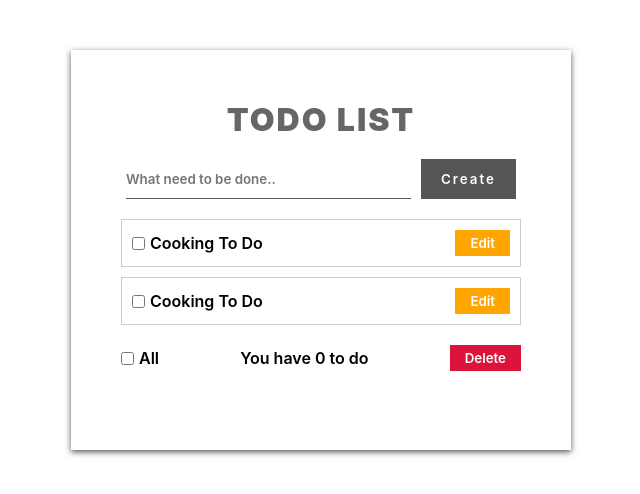
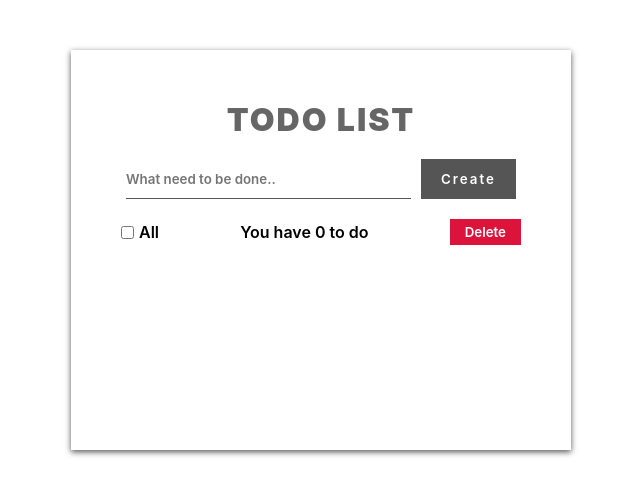
Before and after one commit to Mehdih77/Todo-With-Filter, a React (Create React App) app: page / in a window 1280 px wide. Shown: the top 494 px of the page, without its empty margins (319-959 px from the left). Built offline with nearby package versions, Linux system fonts and the light colour scheme.

Commit message:
complete part of Add & Check todos

```diff
--- a/src/App.js
+++ b/src/App.js
@@ -2,16 +2,19 @@ import './App.css';
 import Footer from './components/Footer';
 import FormInput from './components/FormInput';
 import List from './components/List';
+import TodoProvider from './context/TodoProvider';
 
 function App() {
-  return (
-    <div className="App">
-    <h1>ToDo List</h1>
-      <FormInput />
-      <List />
-      <Footer />
-    </div>
-  );
+    return (
+        <TodoProvider>
+            <div className="App">
+                <h1>ToDo List</h1>
+                <FormInput/>
+                <List/>
+                <Footer/>
+            </div>
+        </TodoProvider>
+    );
 }
 
 export default App;
--- a/src/components/FormInput.js
+++ b/src/components/FormInput.js
@@ -1,8 +1,22 @@
+import { useState } from "react";
+import { useTodoContext } from "../context/TodoProvider";
+
 export default function FormInput() {
+
+    const [name, setName] = useState('');
+    const [todos,setTodos] = useTodoContext();
+
+    const handleSubmitTodo = (e) => {
+        e.preventDefault();
+        setTodos([...todos, {name, complete: false, id: Math.random().toFixed(2)}]);
+        setName('');
+    }
+
     return (
-        <form autoComplete='off'>
+        <form autoComplete='off' onSubmit={handleSubmitTodo}>
             <input type="text" name='todos' id='todos'
-            required placeholder='What need to be done..' />
+            required placeholder='What need to be done..'
+            value={name} onChange={(e) => setName(e.target.value.toLowerCase())} />
             <button type='submit'>Create</button>
         </form>
     )
--- a/src/components/List.js
+++ b/src/components/List.js
@@ -1,20 +1,31 @@
+import {useTodoContext} from "../context/TodoProvider";
+import ListItem from "./ListItem";
+
 export default function List() {
+
+    const [todos,setTodos] = useTodoContext();
+
+    // for checking complete, true OR false
+    const checkComplete = (id) => {
+        const newTodos = [...todos];
+        newTodos.forEach(todo => {
+            if (todo.id === id) {
+                todo.complete = !todo.complete
+            }
+        });
+        setTodos(newTodos);
+    }
+
+
     return (
         <ul>
-            <li>
-                <label htmlFor="">
-                    <input type="checkbox" id="" />
-                    Cooking to Do
-                </label>
-                <button>Edit</button>
-            </li>
-            <li>
-                <label htmlFor="">
-                    <input type="checkbox" id="" />
-                    Cooking to Do
-                </label>
-                <button>Edit</button>
-            </li>
+            {todos.map(todo => (
+                <ListItem
+                    todo={todo}
+                    id={todo.id}
+                    key={todo.id}
+                    checkComplete={checkComplete}
+            />))}
         </ul>
     )
 }
--- /dev/null
+++ b/src/components/ListItem.js
@@ -0,0 +1,17 @@
+export default function ListItem({todo, id,checkComplete}) {
+
+
+    return (
+        <li>
+            <label htmlFor={id} className={todo.complete ? "active" : ""}>
+                <input type="checkbox"
+                    checked={todo.complete}
+                    id={id}
+                    onChange={() => checkComplete(id)}
+                    />
+                {todo.name}
+            </label>
+            <button disabled={todo.complete}>Edit</button>
+        </li>
+    )
+}
--- /dev/null
+++ b/src/context/TodoProvider.js
@@ -0,0 +1,34 @@
+import { useState, useEffect, createContext, useContext } from "react";
+
+const todoContext = createContext();
+
+export const useTodoContext = () => {
+    const context = useContext(todoContext);
+    if (!context) {
+        throw Error("Error in todoContext")
+    }
+    return context;
+}
+
+export default function TodoProvider({children}) {
+
+    const [todos, setTodos] = useState([]);
+
+    // localStorage
+    useEffect(() => {
+        const getTodos = JSON.parse(localStorage.getItem('todos'));
+        if (getTodos) {
+            setTodos(getTodos);
+        }
+    }, [])
+
+    useEffect(() => {
+        localStorage.setItem('todos', JSON.stringify(todos))
+    }, [todos])
+
+    return (
+        <todoContext.Provider value={[todos,setTodos]}>
+            {children}
+        </todoContext.Provider>
+    )
+}
```
